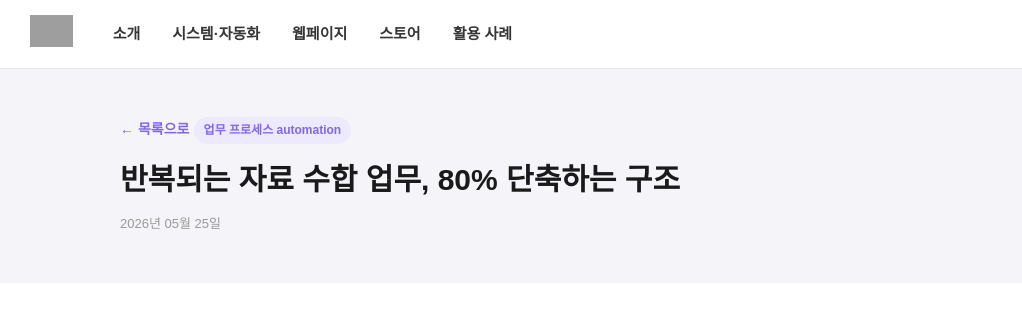
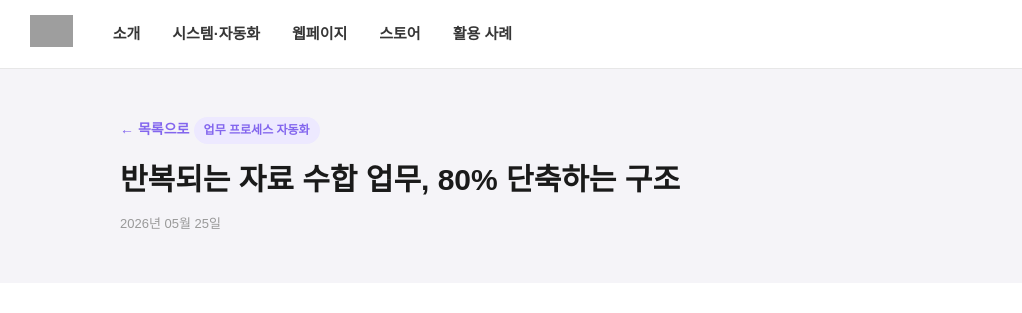
Before and after one commit to nsdlab26/blog, a Jekyll site: the page built from _posts/2026-05-25-workflow-request.md, in a window 1280 px wide and 900 px high. Shown: the top 313 px of the window, without its empty margins (0-1022 px from the left). Built offline with Jekyll 4.4.1, drawn with Linux system fonts in a browser that asks for light colours; nearby versions of some CDN libraries; some web fonts are replaced; grey boxes are pictures that could not be loaded.

Commit message:
Update 2026-05-25-workflow-request.md

```diff
--- a/_posts/2026-05-25-workflow-request.md
+++ b/_posts/2026-05-25-workflow-request.md
@@ -2,7 +2,7 @@
 layout: post
 title: "반복되는 자료 수합 업무, 80% 단축하는 구조"
 slug: data-collection-automation
-category: 업무 프로세스 automation
+category: 업무 프로세스 자동화
 cover: https://i.ibb.co/67KV350X/33.png
 date: 2026-05-25
 meta_title: "정기 자료 요청·추적 자동화 ㅡ 시기별로 자료를 요청하고, 누락 없이 취합"
```
